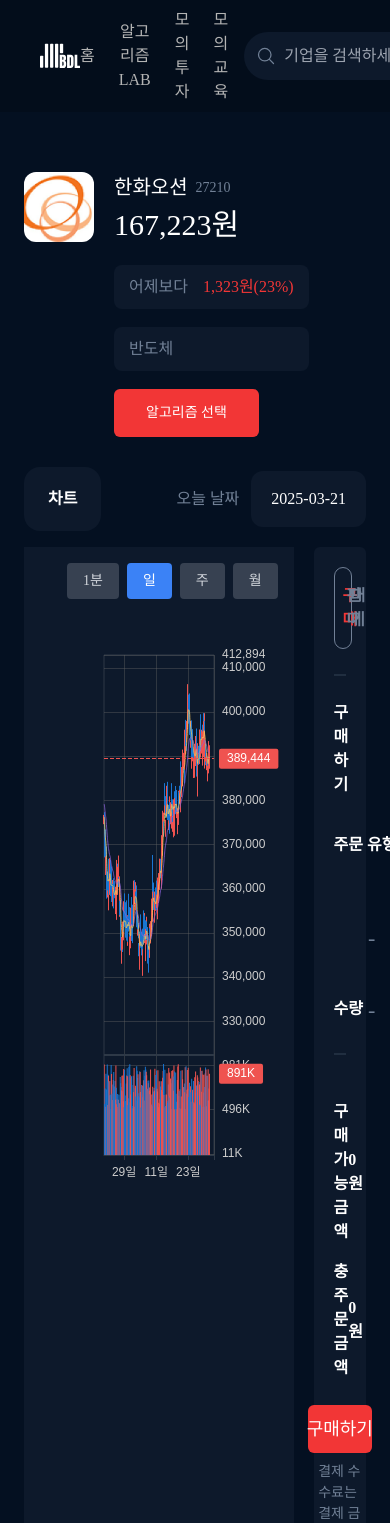
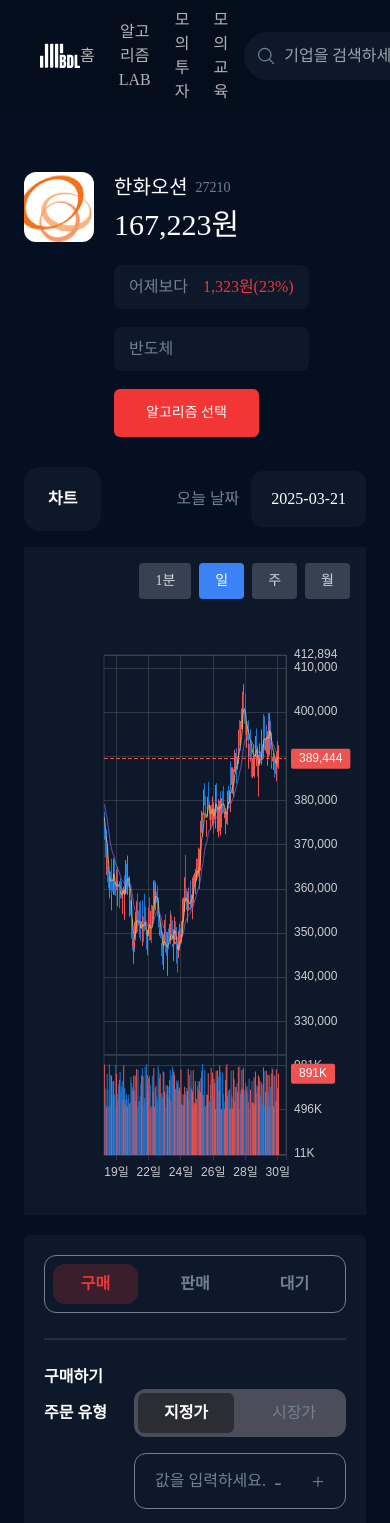
Before and after one commit to stitchzzang/BDL_PJT, a React (Vite) app: page /simulated-investment in a window 390 px wide. Shown: the top 1523 px of the page. Built offline with nearby package versions, Linux system fonts and the light colour scheme; a web font is replaced by a local one.

Commit message:
design:폰트 등 스타일링 변경

```diff
--- a/src/routes/pages/SimulatedInvestmentPage.tsx
+++ b/src/routes/pages/SimulatedInvestmentPage.tsx
@@ -26,11 +26,11 @@ export const SimulatedInvestmentPage = () => {
           </div>
         </div>
       </div>
-      <div className="mb-[20px] grid grid-cols-10 gap-5">
-        <div className="col-span-8">
+      <div className="mb-[20px] grid grid-cols-1 gap-5 lg:grid-cols-10">
+        <div className="col-span-1 lg:col-span-8">
           <ChartComponent data={dummyChartData} height={600} />
         </div>
-        <div className="col-span-2">
+        <div className="col-span-1 lg:col-span-2">
           <OrderStatus />
         </div>
       </div>
```
